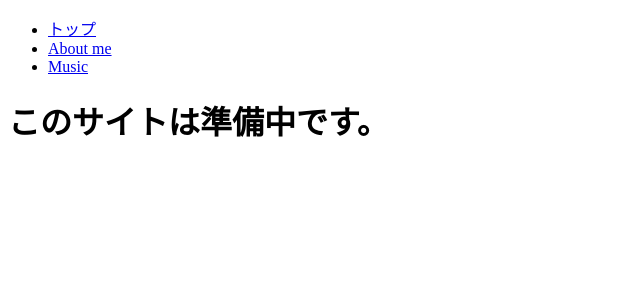
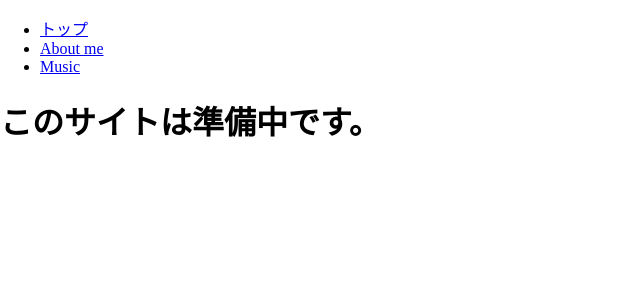
Before and after one commit to masatakashida/my-portfolio, a React app: page / in a window 1280 px wide. Shown: the top 300 px of the page, without its empty margins (0-640 px from the left). Built offline with nearby package versions, Linux system fonts and the light colour scheme.

Commit message:
スタイルを導入した

```diff
--- a/src/main.js
+++ b/src/main.js
@@ -3,4 +3,6 @@ import ReactDOM from 'react-dom';
 
 import App from './components/App';
 
+import './main.scss';
+
 ReactDOM.render(<App />, document.querySelector('.container'));
--- /dev/null
+++ b/src/main.scss
@@ -0,0 +1,3 @@
+body {
+  margin: 0;
+}
```
Also changed, not shown: 1 other file (tests, documents, lock files or other folders).
